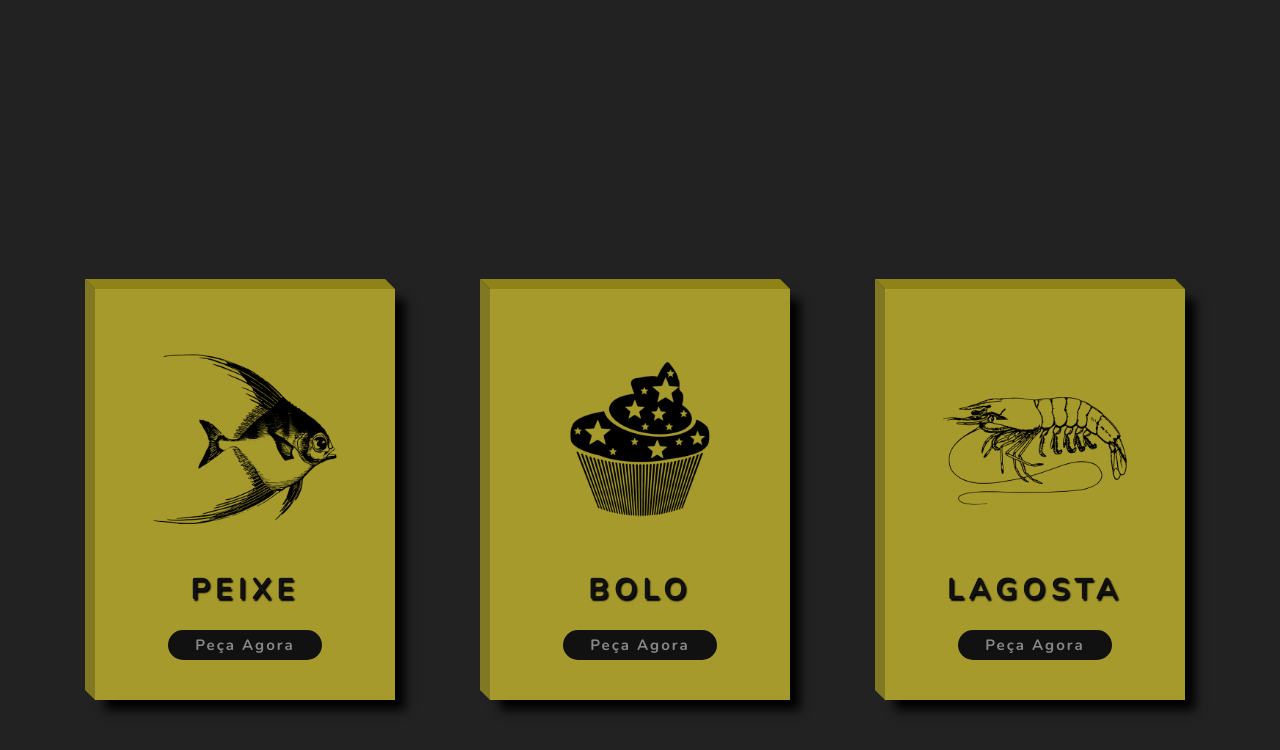
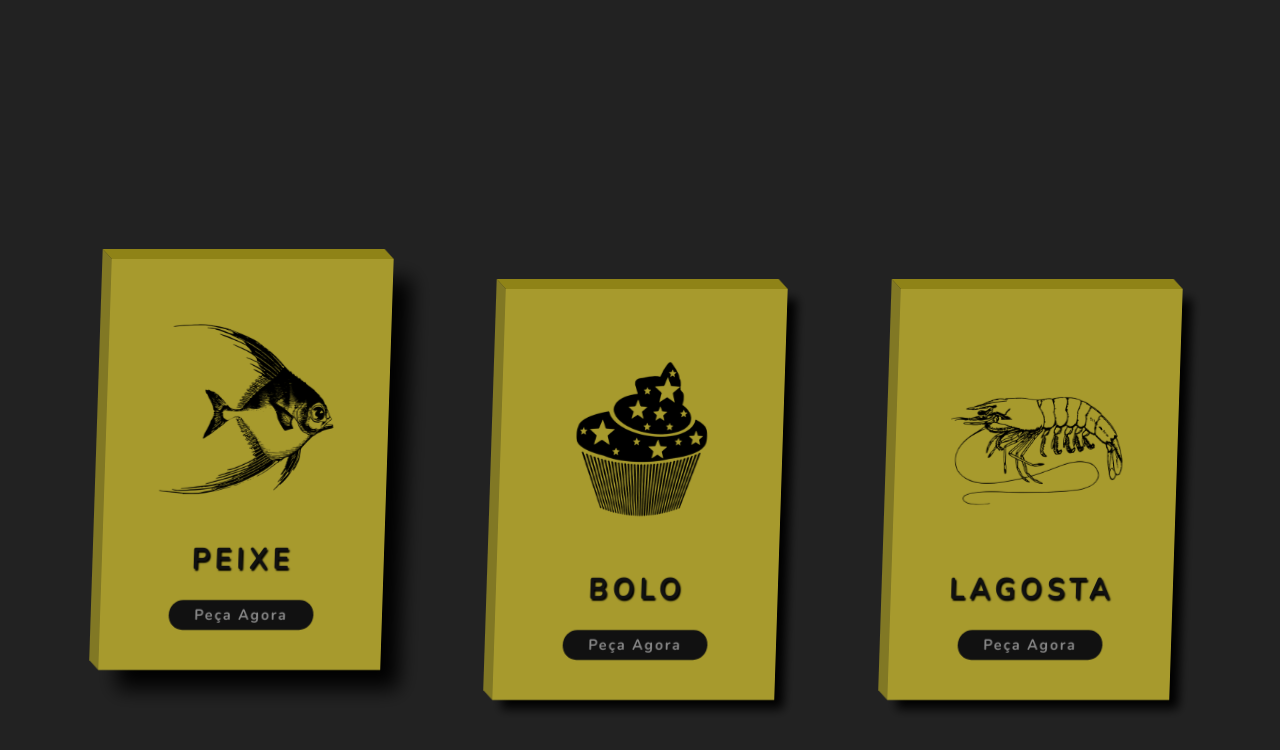
Before and after one commit to RodrigoFMuniz/frontend-landpage-html-css-js, a plain HTML site: page index.html in a window 1280 px wide. In both pictures the pointer is over the element 245 px from the left and 1294 px from the top of the page. Shown: the part 800-1550 px from the top of the page. Drawn offline with nearby package versions, Linux system fonts and the light colour scheme; a web font is replaced by a local one.

Commit message:
Styling cards section 2, Card movement and translate effects

```diff
--- a/style.css
+++ b/style.css
@@ -78,6 +78,11 @@ html {
   align-items: center;
   box-shadow: 1rem 1rem 1rem #000;
   position: relative;
+  transform: rotateY(20deg) skewX(-2deg);
+}
+.card:hover {
+  transform: rotateY(20deg) skewX(-2deg) translateY(-3rem);
+  box-shadow: 2rem 2rem 2rem #000;
 }
 .card::before {
   content: "";
```
